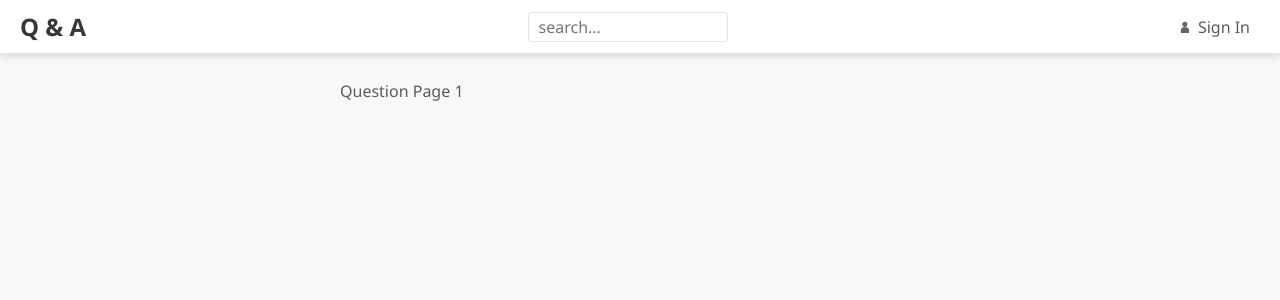
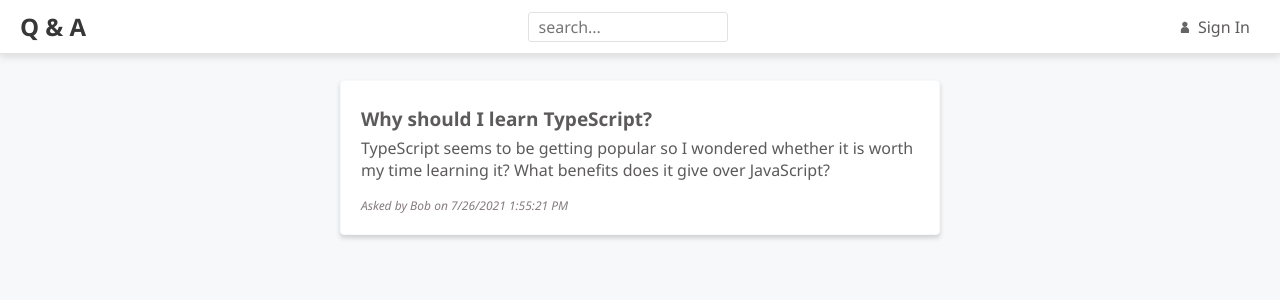
Before and after one commit to AV-Felipe/Learning-React, a React (Create React App) app: page /questions/1 in a window 1280 px wide. Shown: the top 300 px of the page. Built offline with nearby package versions, Linux system fonts and the light colour scheme.

Commit message:
working on question page

```diff
--- a/src/QuestionsData.ts
+++ b/src/QuestionsData.ts
@@ -72,3 +72,11 @@ export const getUnansweredQuestions = async (): Promise<QuestionData[]> => {
 const wait = (ms: number): Promise<void> => {
   return new Promise((resolve) => setTimeout(resolve, ms));
 };
+
+export const getQuestion = async (
+  questionId: number
+): Promise<QuestionData | null> => {
+  await wait(500);
+  const results = questions.filter((q) => q.questionId === questionId);
+  return results.length === 0 ? null : results[0];
+};
--- a/src/pages/QuestionPage.tsx
+++ b/src/pages/QuestionPage.tsx
@@ -1,8 +1,79 @@
+/**@jsxImportSource @emotion/react */
+import { css } from '@emotion/react';
+import { gray3, gray6 } from '../Styles';
 import React from 'react';
 import { Page } from '../Page';
 import { useParams } from 'react-router-dom';
+import { QuestionData, getQuestion } from '../QuestionsData';
+import { async } from 'q';
+import { number } from 'yargs';
 
 export const QuestionPage = () => {
+  //hook para obter um question data vindo da função getQuestion do componente QuestionData, iniciado como null
+  const [question, setQuestion] = React.useState<QuestionData | null>(null);
+
+  //hook do React-Router para obter uma propriedade do caminho da url
   const { questionId } = useParams();
-  return <Page>Question Page {questionId}</Page>;
+
+  //hook para executarmos a função get question e obtermos os valores que serão armazenados em question
+  React.useEffect(() => {
+    //função para podermos executar getQestion, que é assincrono, no useEffect hook
+    const doGetQuestion = async (questionId: number) => {
+      const foundQuestion = await getQuestion(questionId);
+      setQuestion(foundQuestion);
+    };
+    //condicional para, caso haja um questionId, converê-lo de string para number e passá-lo para a doGetQuestion
+    if (questionId) {
+      doGetQuestion(Number(questionId));
+    }
+  }, [questionId]); //o useEffect hook será atualizado sempre que tivermos uma mudança no questionId
+  return (
+    <Page>
+      <div
+        css={css`
+          background-color: white;
+          padding: 15px 20px 20px 20px;
+          border-radius: 4px;
+          border: 1px solid ${gray6};
+          box-shadow: 0 3px 5px 0 rgba(0, 0, 0, 0.16);
+        `}
+      >
+        <div
+          css={css`
+            font-size: 19px;
+            font-weight: bold;
+            margin: 10px 0px 5px;
+          `}
+        >
+          {question === null ? '' : question.title}
+        </div>
+        {/*na expressão abaixo estamos retornando uma conjunção, porém, no react só podemos retornar para renderização objetos simples,
+        para contornar esse problema, utilizamos o React.fragment nós podemos compor um objeto de partes de varios outros
+        sem criar novos nós no DOM*/}
+        {question !== null && (
+          <React.Fragment>
+            <p
+              css={css`
+                margin-top: 0px;
+                background-color: white;
+              `}
+            >
+              {question.content}
+            </p>
+            <div
+              css={css`
+                font-size: 12px;
+                font-style: italic;
+                color: ${gray3};
+              `}
+            >
+              {`Asked by ${question.userName} on
+                ${question.created.toLocaleDateString()}
+                ${question.created.toLocaleTimeString()}`}
+            </div>
+          </React.Fragment>
+        )}
+      </div>
+    </Page>
+  );
 };
```
